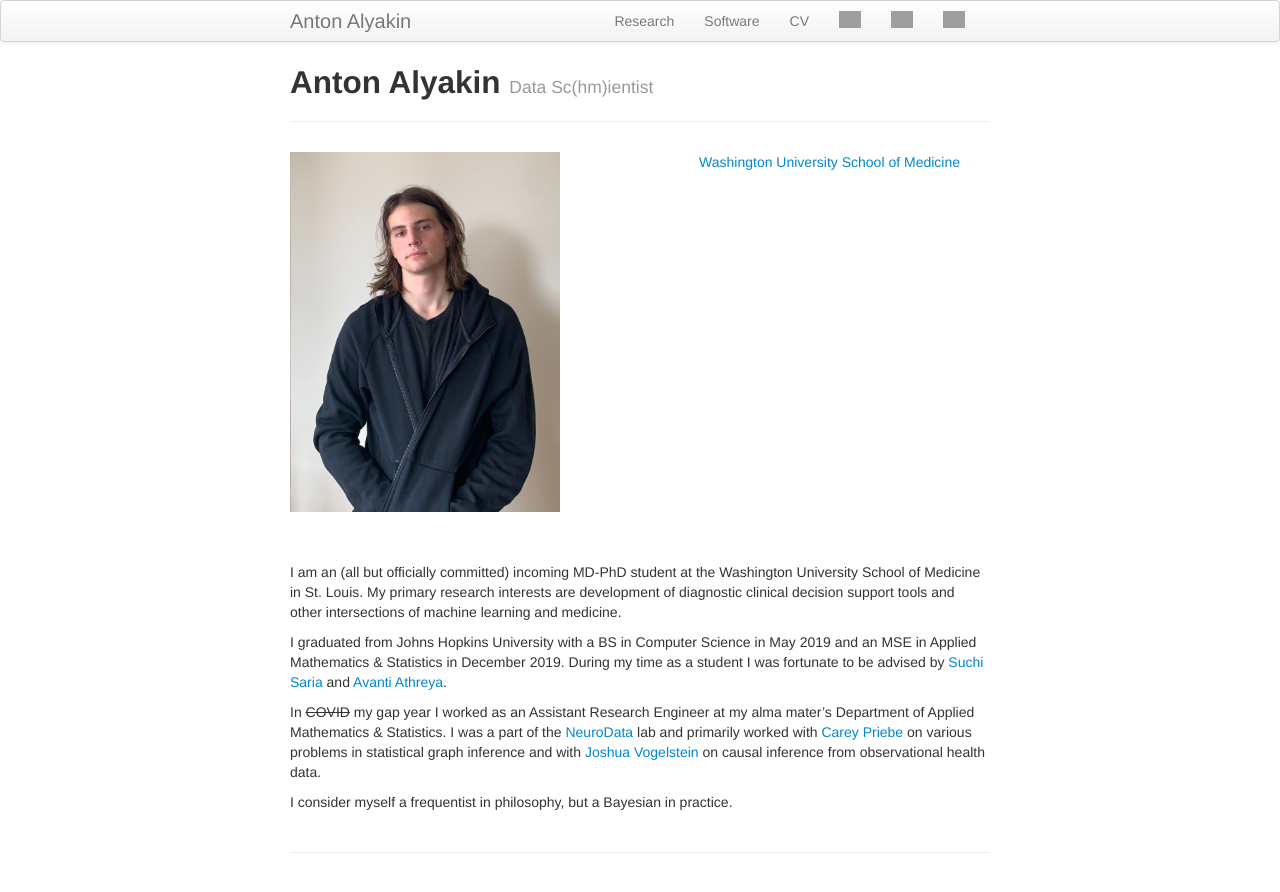
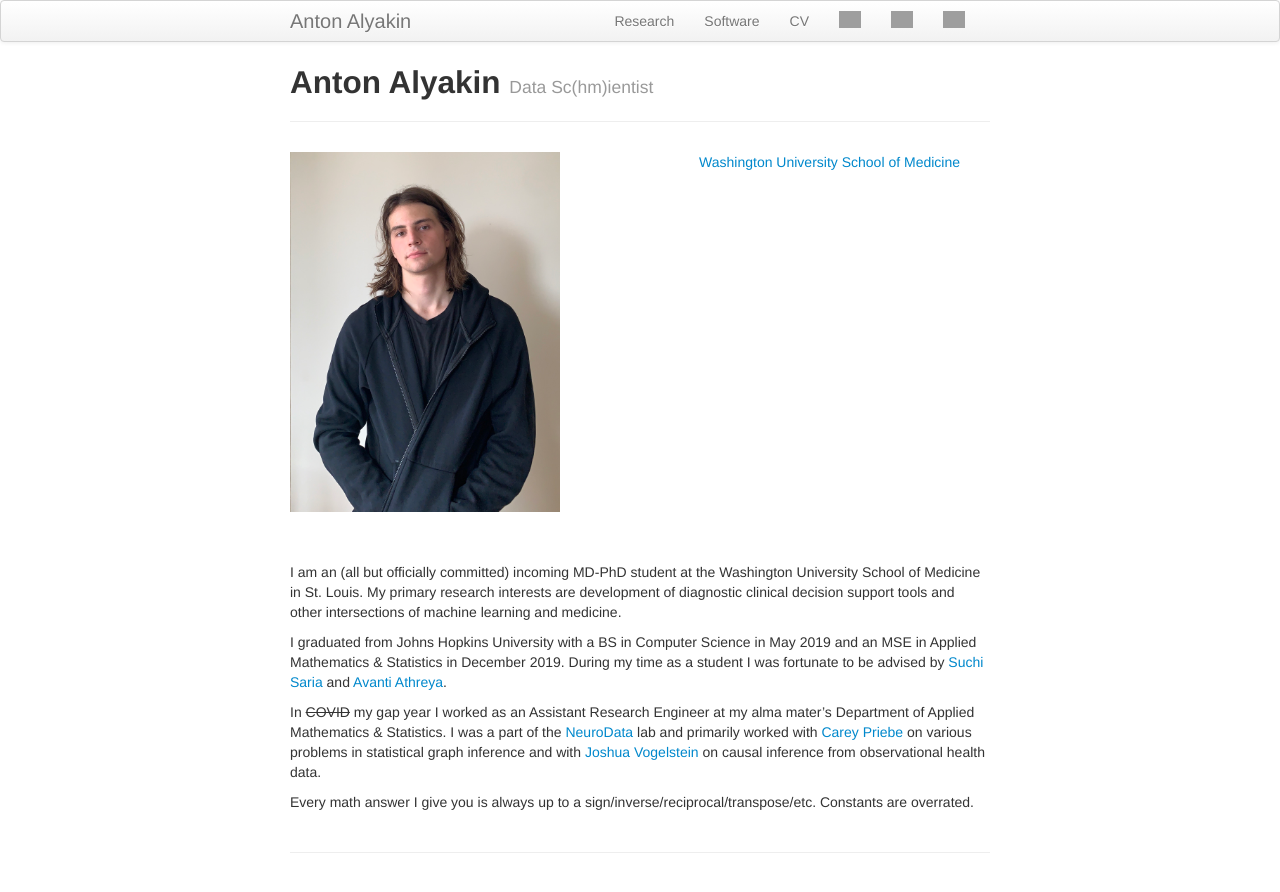
Before and after one commit to alyakin314/alyakin314.github.io, a Jekyll site: the page built from index.md, in a window 1280 px wide. Shown: the top 892 px of the page. Built offline with Jekyll 4.4.1, drawn with Linux system fonts in a browser that asks for light colours; grey boxes are pictures that could not be loaded.

Commit message:
changed the joke

```diff
--- a/index.md
+++ b/index.md
@@ -46,4 +46,9 @@ mater's Department of Applied Mathematics & Statistics. I was a part of the
 statistical graph inference and with [Joshua Vogelstein](https://jovo.me/) on
 causal inference from observational health data.
 
+Every math answer I give you is always up to a
+sign/inverse/reciprocal/transpose/etc. Constants are overrated.
+
+<!--
 I consider myself a frequentist in philosophy, but a Bayesian in practice.
+-->
```
